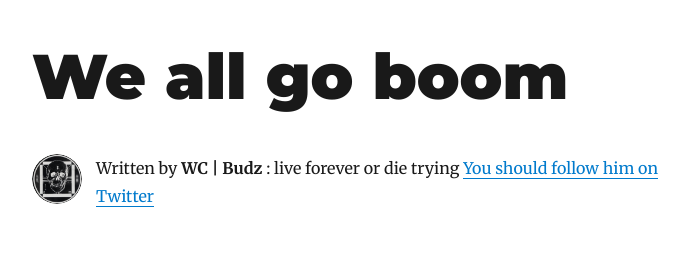
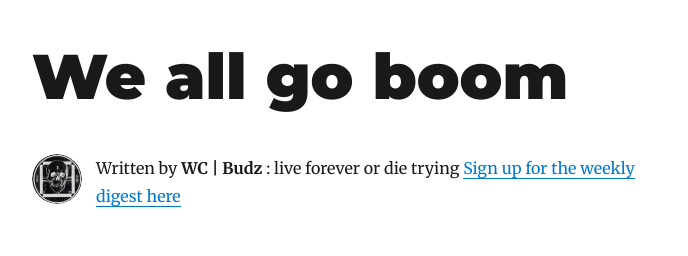
Before and after one commit to wcbudz/weallgoboom, a Gatsby site: page / in a window 1280 px wide. Shown: the top 256 px of the page, without its empty margins (293-981 px from the left). Built offline with nearby package versions, Linux system fonts and the light colour scheme; Gatsby itself is replaced by a stand-in of ours; some packages are replaced by stand-ins of ours.

Commit message:
Update bio.js

```diff
--- a/src/components/bio.js
+++ b/src/components/bio.js
@@ -59,8 +59,8 @@ const Bio = () => {
       <p>
         Written by <strong>{author.name}</strong> {author.summary}
         {` `}
-        <a href={`https://twitter.com/${social.twitter}`}>
-          You should follow him on Twitter
+        <a href={`https://boom.weallgoboom.com`}>
+          Sign up for the weekly digest here
         </a>
       </p>
     </div>
```
